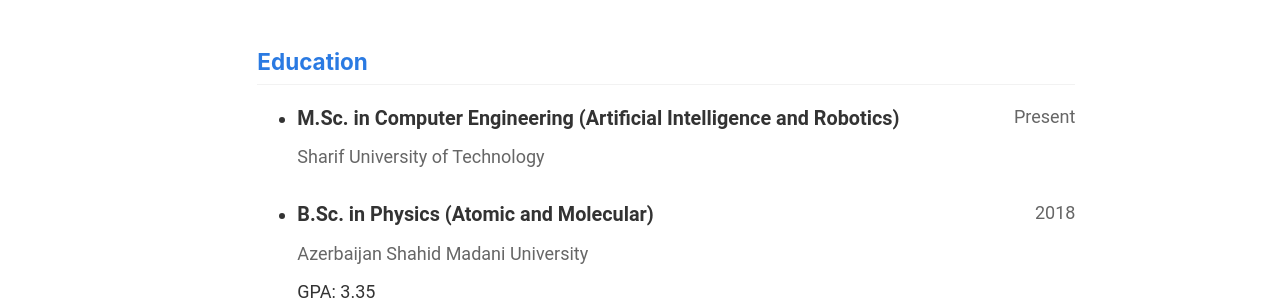
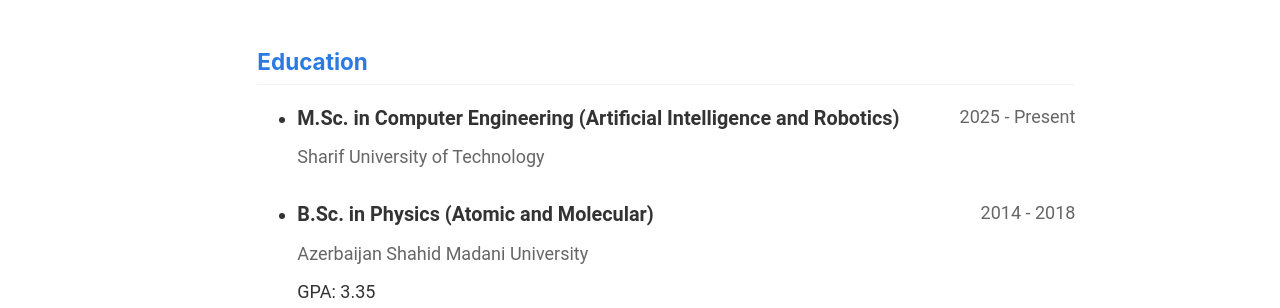
Before and after one commit to mamomen1996/mamomen1996.github.io, a Jekyll site: the page built from _pages/cv-json.md, in a window 1280 px wide and 900 px high, scrolled down 329 px. Shown: the part 154-462 px from the top of the window. Built offline with Jekyll 4.4.1, drawn with Linux system fonts in a browser that asks for light colours.

Commit message:
Update cv-template.html

```diff
--- a/_includes/cv-template.html
+++ b/_includes/cv-template.html
@@ -62,7 +62,7 @@
       <li class="cv-item">
         <div class="cv-item-header">
           <div class="cv-item-title">{{ education.area }}</div>
-          <div class="cv-item-date">{{ education.endDate }}</div>
+          <div class="cv-item-date">{{ education.startDate }}{% if education.endDate %} - {{ education.endDate }}{% endif %}</div>
         </div>
         <div class="cv-item-content">
           <div class="cv-item-subtitle">{{ education.institution }}</div>
```
